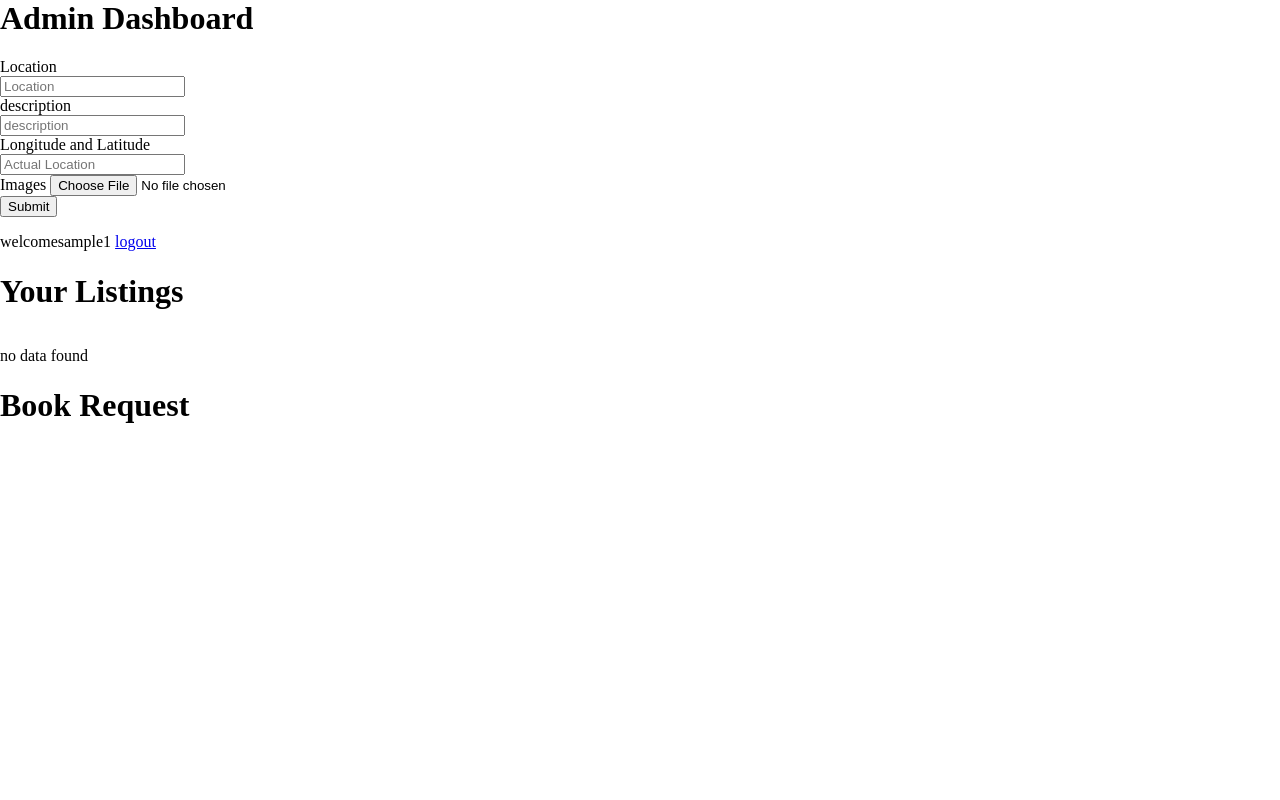
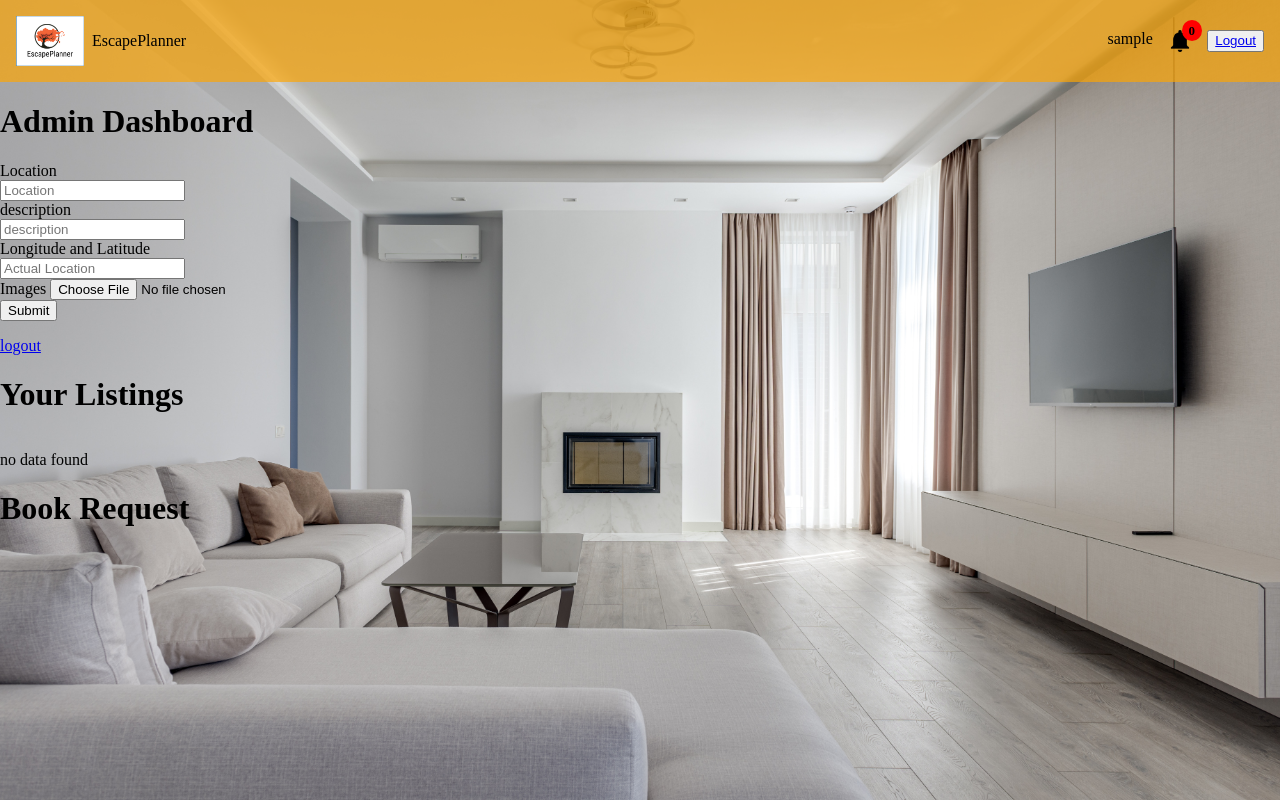
Before and after one commit to yube01/RoomEase, a PHP site: page /adminPanel.php in a window 1280 px wide. Run offline with PHP 8.4, Linux system fonts and the light colour scheme; the visitor is signed in with stand-in values (Sample User, id 1); data that the repository does not hold is empty.

Commit message:
notification added on admin panel and dashboard

```diff
--- a/admin/admin.css
+++ b/admin/admin.css
@@ -2,7 +2,58 @@ body{
     margin: 0;
     padding: 0;
     box-sizing: border-box;
+    background-image: url("../assets/pexels-max-rahubovskiy-5998138.jpg");
+    background-size: cover;
+    background-repeat: no-repeat;
+    max-width: 100vw;
+    height: max-content;
+    background-position: center;
+    background-attachment: fixed;
+    position: relative;
+
 }
+.header{
+    display: flex;
+    background-color: rgba(255, 166, 0, 0.669);
+    justify-content: space-between;
+    padding: 1rem;
+    align-items: center;
+    position: sticky;
+    top: 0;
+}
+.logo{
+    display: flex;
+    gap: 0.5rem;
+}
+.options{
+    display: flex;
+    gap: 1rem;
+}
+.noti{
+    display: flex;
+    position: relative;
+}
+
+.notin{
+    position: absolute;
+    left: 13px;
+    background-color: red;
+    padding: 3px;
+    border-radius: 62%;
+    font-size: 13px;
+    bottom: 11px;
+    height: 15px;
+    display: flex;
+    align-items: center;
+    width: 14px;
+    justify-content: center;
+    font-weight: bolder;
+  }
+  .icon img{
+    height: 1.4rem;
+    width: 1.4rem;
+  }
+
 
 .hostView{
     display: flex;
@@ -21,6 +72,11 @@ body{
     border: 1px solid black;
 
 }
+.hotelImg img{
+    height: 15rem;
+    width: 17rem;
+    object-fit: cover;
+}
 
 .userDetail{
     display: flex;
@@ -28,3 +84,16 @@ body{
 .i{
     display: flex;
 }
+
+.userImg img{
+     height: 15rem;
+    width: 17rem;
+    object-fit: cover;
+
+}
+.roomImg img{
+     height: 15rem;
+    width: 17rem;
+    object-fit: cover;
+
+}
--- a/admin/adminPanel.php
+++ b/admin/adminPanel.php
@@ -6,6 +6,51 @@
 </head>
 
 <body>
+<div class="header">
+        <div class="logo">
+            <img src="../assets/logo.png" alt="" height="50px">
+            <p>EscapePlanner</p>
+        </div>
+
+        <div class="options">
+            <?php
+              session_start();
+
+              if (isset($_SESSION['user_id'])) {
+
+                  echo $_SESSION['user_id'];
+              } else {
+                  header("location:../login/login.php");
+              }
+              $userId = $_SESSION['id'];
+
+
+              include "../dbConfig.php";
+
+
+            ?>
+            <div class="noti">
+
+                <div class="icon"><img src="../assets/565422.png" alt=""></div>
+                <?php
+                $qu = "select * from book inner join room on book.roomId = room.roomId where book.adminId = '$userId' and book.bookStatus = '3'";
+                $re = mysqli_query($conn, $qu);
+
+                $noti = mysqli_num_rows($re);
+                ?>
+                <div class="notin"><?php echo $noti?></div>
+                <?php
+
+                ?>
+
+            </div>
+
+            <button>
+                <a href="../logout/logout.php">Logout</a>
+            </button>
+
+        </div>
+    </div>
     <h1>Admin Dashboard</h1>
     <form method="POST" enctype="multipart/form-data">
         Location
@@ -28,18 +73,7 @@
 
     <?php
 
-    session_start();
 
-    if (isset($_SESSION['user_id'])) {
-
-        echo "welcome" . $_SESSION['user_id'];
-    } else {
-        header("location:../login/login.php");
-    }
-    $userId = $_SESSION['id'];
-    echo $userId;
-
-    include "../dbConfig.php";
     if (isset($_POST['submit'])) {
         $location = strtolower($_POST["loc"]);
         $desc = $_POST["des"];
@@ -138,7 +172,7 @@
         <h1>Book Request</h1>
         <?php
 
-        $qu = "select * from book inner join room on book.roomId = room.roomId where book.adminId = '$userId' and book.bookStatus = '0'";
+        $qu = "select * from book inner join room on book.roomId = room.roomId where book.adminId = '$userId' and book.bookStatus = '3'";
         $re = mysqli_query($conn, $qu);
 
         $nums = mysqli_num_rows($re);
@@ -185,7 +219,9 @@
                     <div class="bookbtn">
                         <?php if ($row['bookStatus'] == 1) {
                             echo "book accepted";
-                        } else {
+                        }
+
+                        else {
                             ?>
                             <a href="bookStatus.php?bookId=<?php echo $row['bookId'] ?>&accept=True&roomId=<?php echo $row['roomId']?>"
                                 onclick="return confirm('Do you want to accept?')">Accept</a>
--- a/user/booking.php
+++ b/user/booking.php
@@ -44,7 +44,7 @@
             echo "file not moved";
         }
 
-        $query = "insert into book (phone,firstName,lastName,citizenship,userId,roomId,userBook,adminId) values ('$phone','$fname','$lname','$folder','$userId','$roomId',1,'$adminId')";
+        $query = "insert into book (phone,firstName,lastName,citizenship,userId,roomId,adminId,bookStatus) values ('$phone','$fname','$lname','$folder','$userId','$roomId','$adminId',3)";
         $result = mysqli_query($conn,$query);
 
         if($result){
```
Also changed, not shown: user/dashboard.css (+26 -1 lines), user/dashboard.php (+29 -7 lines), assets/565422.png (added).
